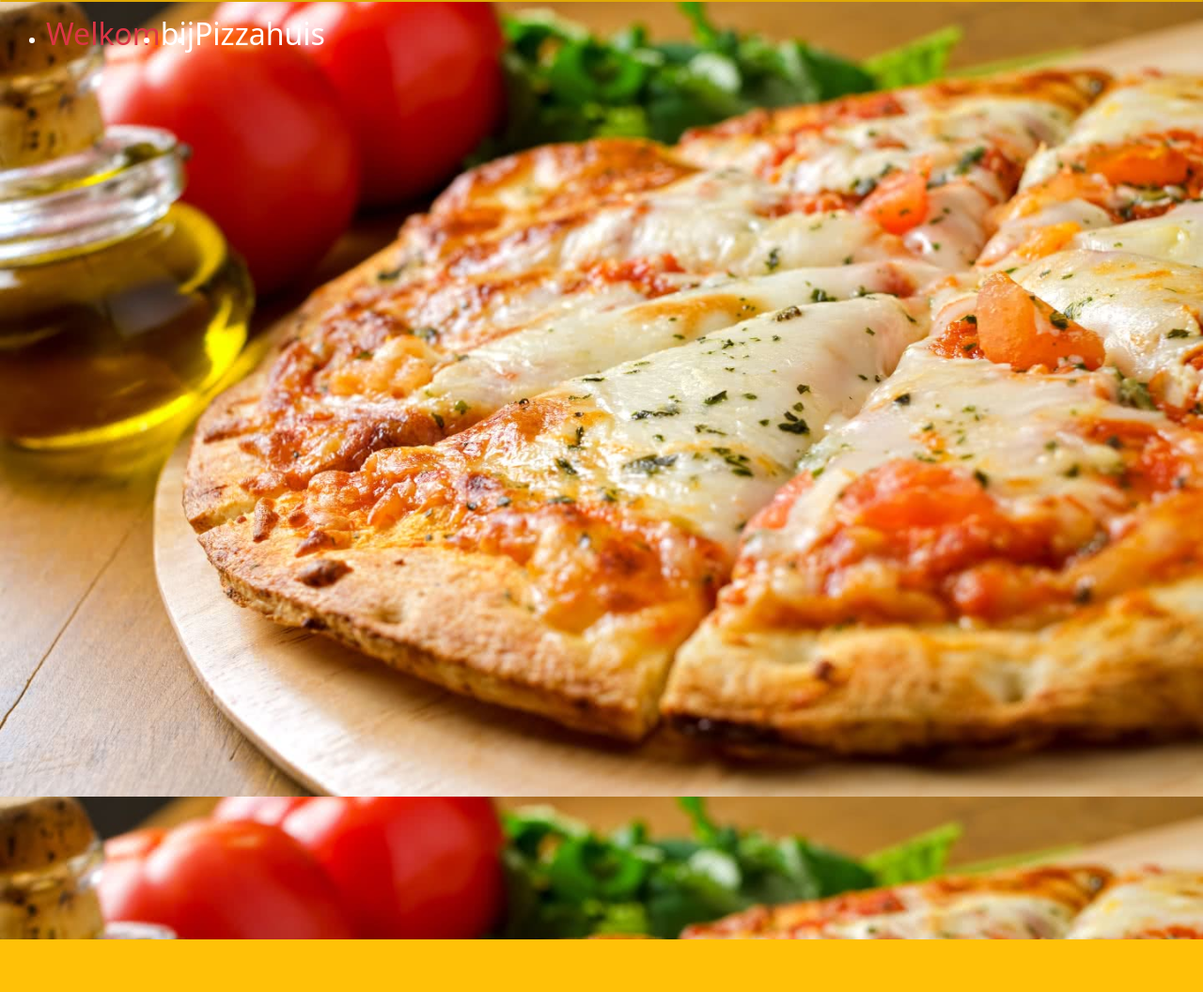
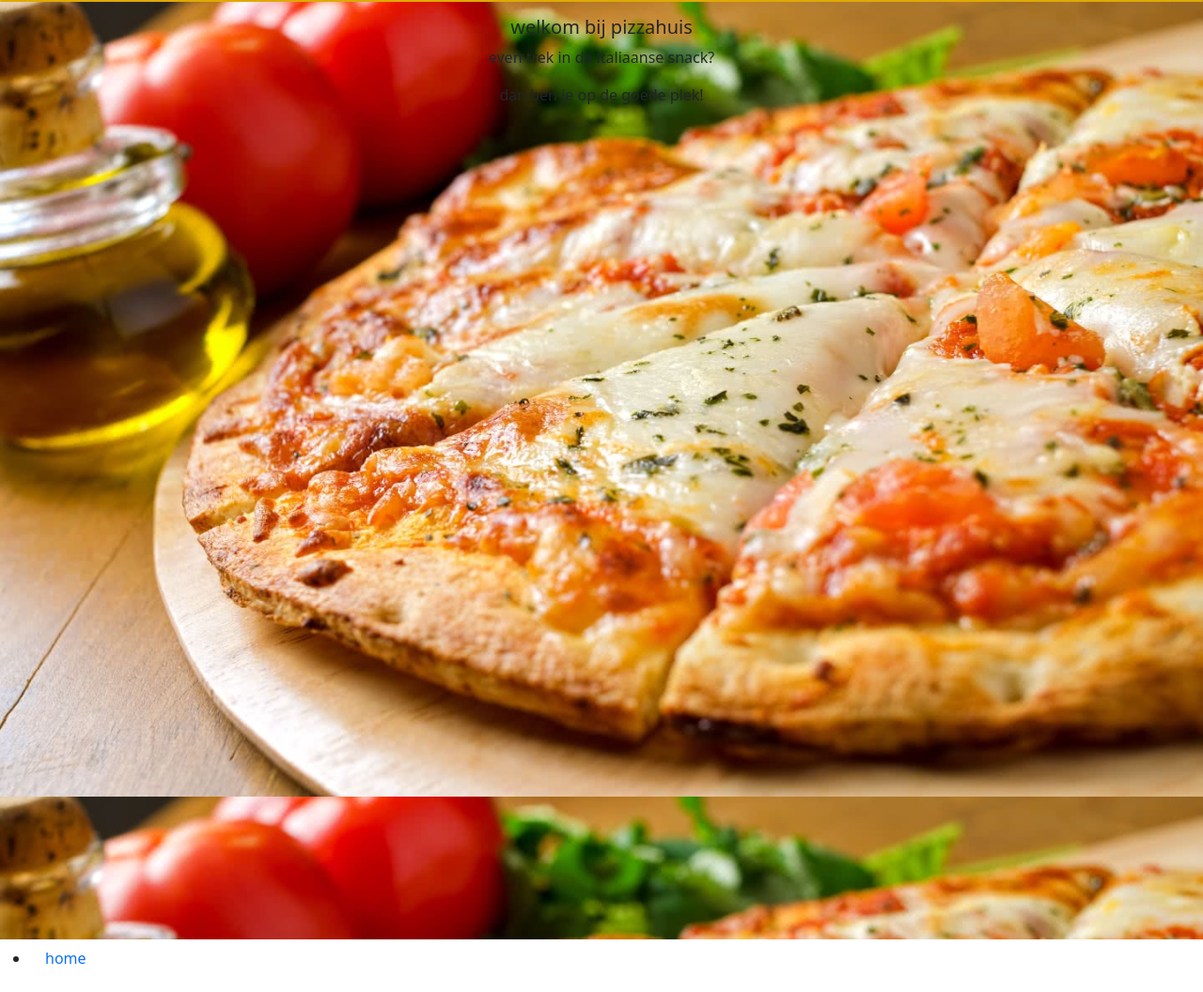
Before and after one commit to Void787/Mini-CRUD-opdracht-roy, a PHP site: page / in a window 1280 px wide. Shown: the part 50-1106 px from the top of the page at 94% size. Before the commit the page ends 1050 px from the top, so only its background shows below. Run offline with PHP 8.4, Linux system fonts and the light colour scheme.

Commit message:
home text update

```diff
--- a/index.php
+++ b/index.php
@@ -19,21 +19,18 @@
 
     <div class="card text-white bg-warning mb-3">
       <div class="card-img-overlay">
-        <ul>
-          <li>
-            <h2 class="text-danger">Welkom </h2>
-          </li>
-          <li>
-            <h2>bij</h2>
-          </li>
-          <li>
-            <h2 class="text-succes">Pizzahuis</h2>
-          </li>
-        </ul>
-        <p class="card-text text-center"></p>
-        <p class="card-text text-center"></p>
+        <h5 class="card-title text-center text-dark">welkom bij pizzahuis</h5>
+        <p class="card-text text-center text-dark">even trek in de italiaanse snack?</p>
+        <p class="card-text text-center text-dark">dan ben je op de goede plek!</p>
       </div>
     </div>
   </main>
+  <footer>
+    <ul>
+      <li>
+      <a class="nav-link hover1" href="index.php">home</a>
+      </li>
+    </ul>
+  </footer>
 </body>
 </html>
```
